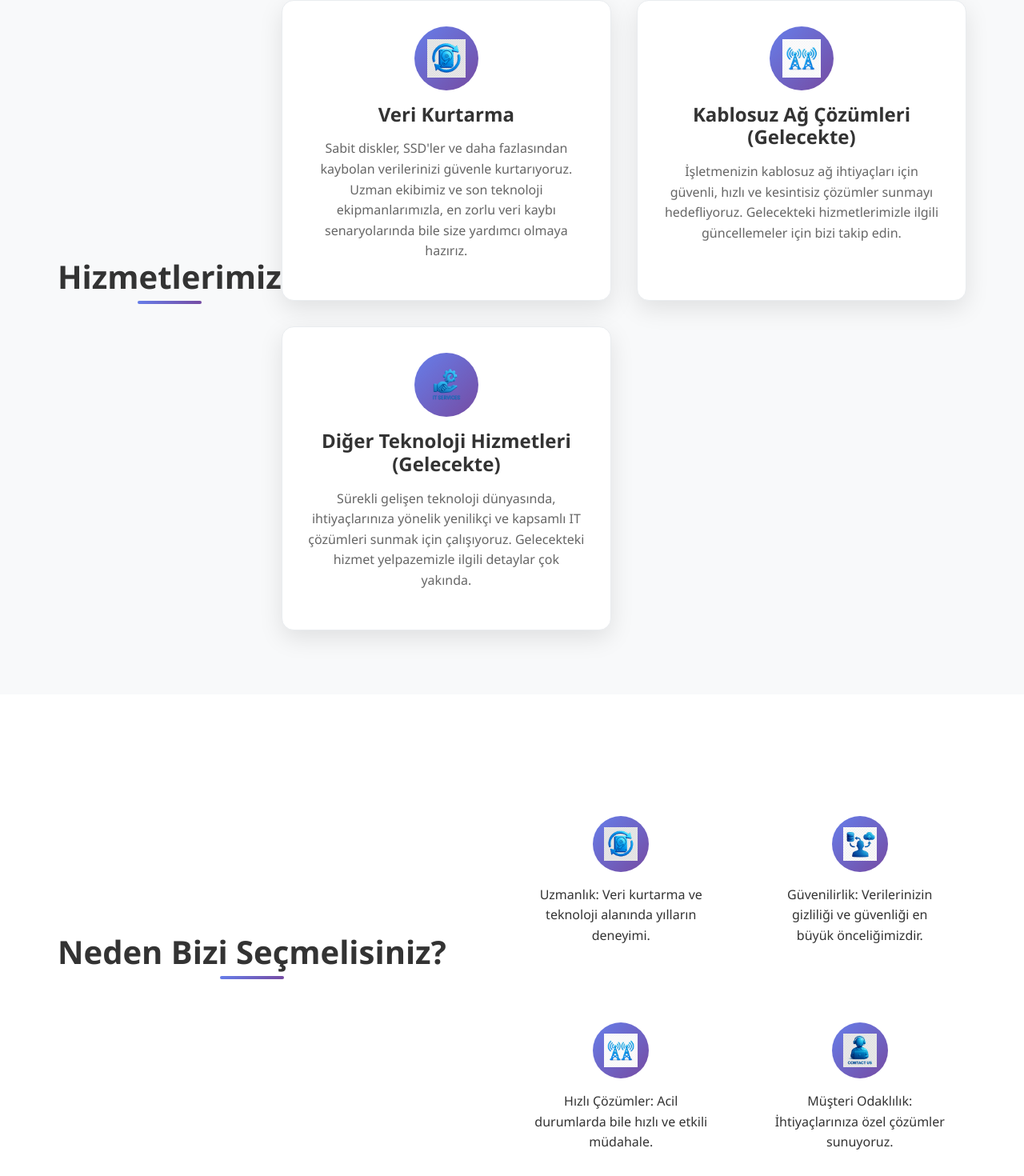
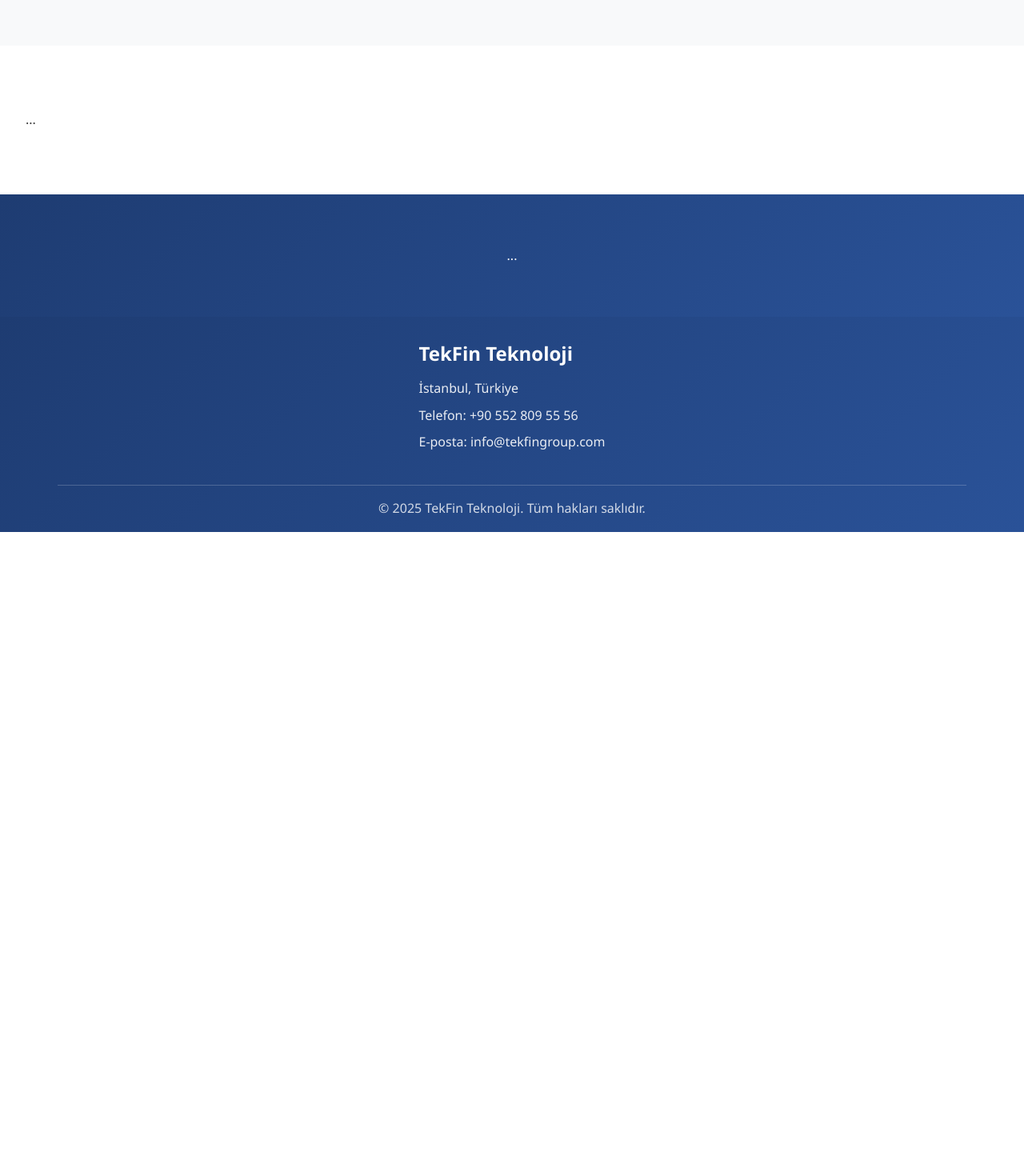
Before and after one commit to SalehKar/tekfin-website, a React (Create React App) app: page / in a window 1280 px wide. Shown: the part 858-2328 px from the top of the page at 80% size. After the commit the page ends 1523 px from the top, so only its background shows below. Built offline with nearby package versions, Linux system fonts and the light colour scheme.

Commit message:
Update HomePage.js

```diff
--- a/src/components/HomePage.js
+++ b/src/components/HomePage.js
@@ -79,21 +79,21 @@ const HomePage = ({ language }) => {
   return (
     <div className="homepage">
       {/* Hero Section */}
-      <section className="hero bg-gradient-to-r from-indigo-800 via-purple-800 to-blue-800">
+      <section className="hero bg-gradient-to-r from-indigo-900 via-purple-900 to-blue-900">
         <div className="container relative z-10 text-center text-white">
-          <h1 className="hero-title text-4xl font-bold mb-4">{t.mainTitle}</h1>
-          <p className="hero-subtitle text-lg mb-2">{t.subtitle}</p>
-          <p className="hero-intro mb-6 relative z-20 max-w-3xl mx-auto">{t.intro}</p>
+          <h1 className="hero-title text-4xl font-bold mb-4 leading-tight drop-shadow-md">{t.mainTitle}</h1>
+          <p className="hero-subtitle text-lg mb-3 font-medium opacity-90 max-w-3xl mx-auto drop-shadow-sm">{t.subtitle}</p>
+          <p className="hero-intro mb-6 relative z-20 max-w-3xl mx-auto text-white/90 text-base leading-relaxed drop-shadow-sm">{t.intro}</p>
 
           <div className="promo-card bg-white/10 backdrop-blur-md p-6 rounded-xl mt-10 shadow-lg max-w-2xl mx-auto text-white">
             <div className="flex flex-col sm:flex-row sm:items-center sm:justify-between gap-4">
               <div className="text-left">
-                <h2 className="text-xl font-semibold mb-2">{t.landingDescription}</h2>
+                <h2 className="text-lg font-medium mb-2 text-white/90 max-w-md">{t.landingDescription}</h2>
               </div>
               <div className="text-center">
                 <Link
                   to="/storage-advisor"
-                  className="cta-button px-6 py-2 bg-gradient-to-r from-blue-600 to-purple-600 text-white font-bold rounded-full shadow hover:shadow-lg transition"
+                  className="cta-button px-6 py-2 bg-gradient-to-r from-blue-600 to-purple-600 text-white font-bold rounded-full shadow hover:shadow-lg transition whitespace-nowrap"
                 >
                   {t.landingBtn}
                 </Link>
@@ -104,73 +104,9 @@ const HomePage = ({ language }) => {
       </section>
 
       {/* Existing Sections Below */}
-      <section className="services">
-        <div className="container">
-          <h2 className="section-title">{t.services.title}</h2>
-          <div className="services-grid">
-            <div className="service-card">
-              <div className="service-icon">
-                <img src="/images/icons/data-recovery-icon.png" alt="Data Recovery" />
-              </div>
-              <h3>{t.services.dataRecovery.title}</h3>
-              <p>{t.services.dataRecovery.description}</p>
-            </div>
-            <div className="service-card">
-              <div className="service-icon">
-                <img src="/images/icons/wireless-network-icon.png" alt="Wireless Networks" />
-              </div>
-              <h3>{t.services.wireless.title}</h3>
-              <p>{t.services.wireless.description}</p>
-            </div>
-            <div className="service-card">
-              <div className="service-icon">
-                <img src="/images/icons/other-tech-services-icon.png" alt="Other IT Services" />
-              </div>
-              <h3>{t.services.other.title}</h3>
-              <p>{t.services.other.description}</p>
-            </div>
-          </div>
-        </div>
-      </section>
-
-      <section className="why-choose-us">
-        <div className="container">
-          <h2 className="section-title">{t.whyChooseUs.title}</h2>
-          <div className="features-grid">
-            <div className="feature">
-              <div className="feature-icon">
-                <img src="/images/icons/data-recovery-icon.png" alt="Expertise" />
-              </div>
-              <p>{t.whyChooseUs.expertise}</p>
-            </div>
-            <div className="feature">
-              <div className="feature-icon">
-                <img src="/images/icons/storage-advisor-icon.png" alt="Reliability" />
-              </div>
-              <p>{t.whyChooseUs.reliability}</p>
-            </div>
-            <div className="feature">
-              <div className="feature-icon">
-                <img src="/images/icons/wireless-network-icon.png" alt="Fast Solutions" />
-              </div>
-              <p>{t.whyChooseUs.fastSolutions}</p>
-            </div>
-            <div className="feature">
-              <div className="feature-icon">
-                <img src="/images/icons/contact-us-icon.png" alt="Customer Focus" />
-              </div>
-              <p>{t.whyChooseUs.customerFocus}</p>
-            </div>
-          </div>
-        </div>
-      </section>
-
-      <section className="cta-section">
-        <div className="container">
-          <h2>{t.cta.title}</h2>
-          <button className="cta-button-large" onClick={() => navigate('/contact')}>{t.cta.button}</button>
-        </div>
-      </section>
+      <section className="services">...</section>
+      <section className="why-choose-us">...</section>
+      <section className="cta-section">...</section>
     </div>
   );
 };
```
